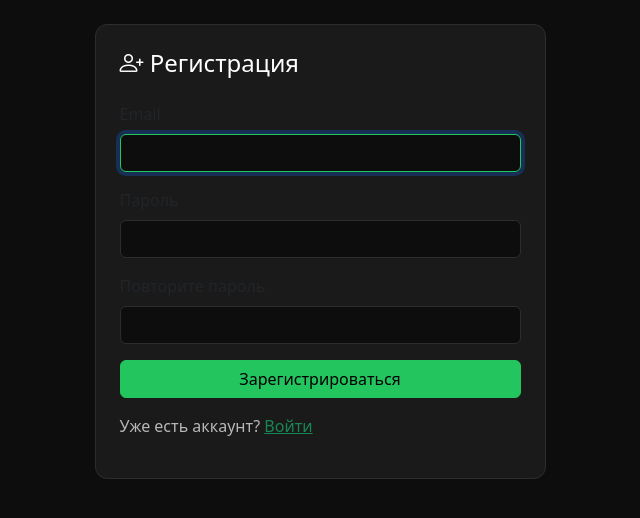
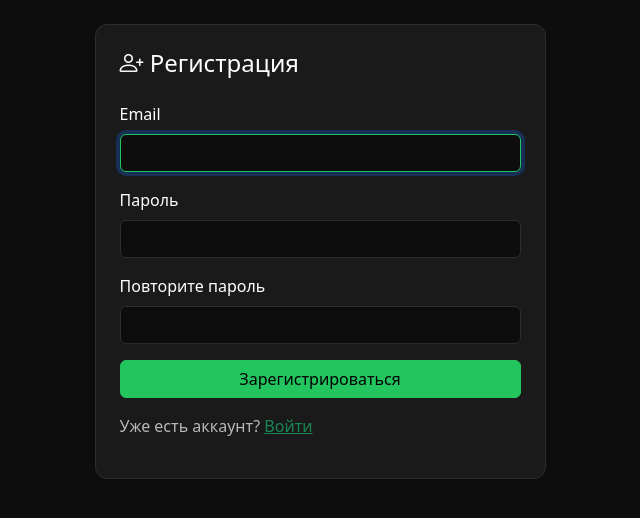
Before and after one commit to Uz11ps/bnbnbot, a FastAPI app: page /register in a window 1280 px wide. Shown: the part 57-575 px from the top of the page, without its empty margins (320-960 px from the left). Run offline with FastAPI, Linux system fonts and the light colour scheme.

Commit message:
Ярче цвет подписей Email, Пароль (form-label)

```diff
--- a/admin_web/templates/base_site.html
+++ b/admin_web/templates/base_site.html
@@ -26,6 +26,7 @@
         .card { background: var(--bg-card); border: 1px solid var(--border-color); border-radius: 12px; }
         .btn-primary, .btn-success { background: var(--accent-green); border-color: var(--accent-green); color: #000; }
         .btn-primary:hover, .btn-success:hover { background: var(--accent-green-hover); border-color: var(--accent-green-hover); color: #fff; }
+        .form-label { color: var(--text-bright) !important; }
         .form-control, .form-select { background: var(--bg-dark); border-color: var(--border-color); color: var(--text-primary); }
         .form-control:focus, .form-select:focus { background: var(--bg-dark); border-color: var(--accent-green); color: var(--text-primary); }
         .badge.bg-success { background: var(--accent-green) !important; }
```
